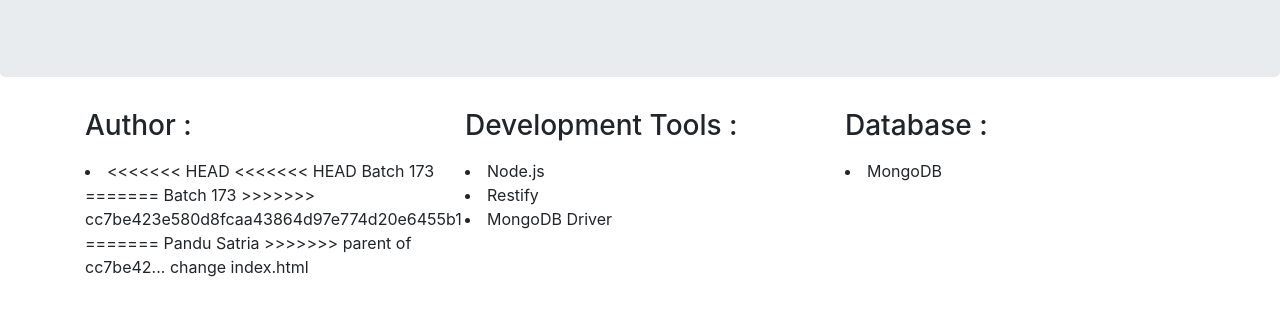
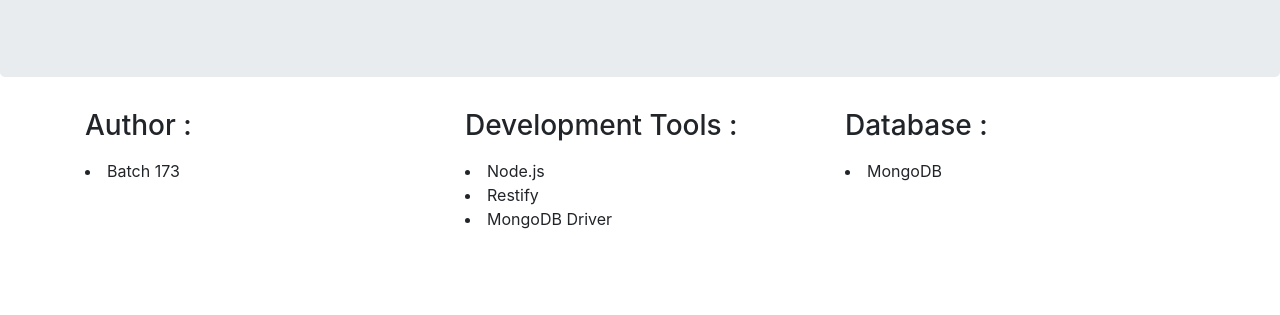
Before and after one commit to pandusatria/marcommbackend, a website: page layout/index.html in a window 1280 px wide. Shown: the part 147-462 px from the top of the page. Drawn offline with nearby package versions, Linux system fonts and the light colour scheme.

Commit message:
change index.html

```diff
--- a/layout/index.html
+++ b/layout/index.html
@@ -20,15 +20,7 @@
                     <h3>Author : </h3>
                     <p>
                         <li>
-<<<<<<< HEAD
-<<<<<<< HEAD
-                            Batch 173
-=======
                            Batch 173
->>>>>>> cc7be423e580d8fcaa43864d97e774d20e6455b1
-=======
-                            Pandu Satria
->>>>>>> parent of cc7be42... change index.html
                         </li>
                     </p>
                 </div>
```
